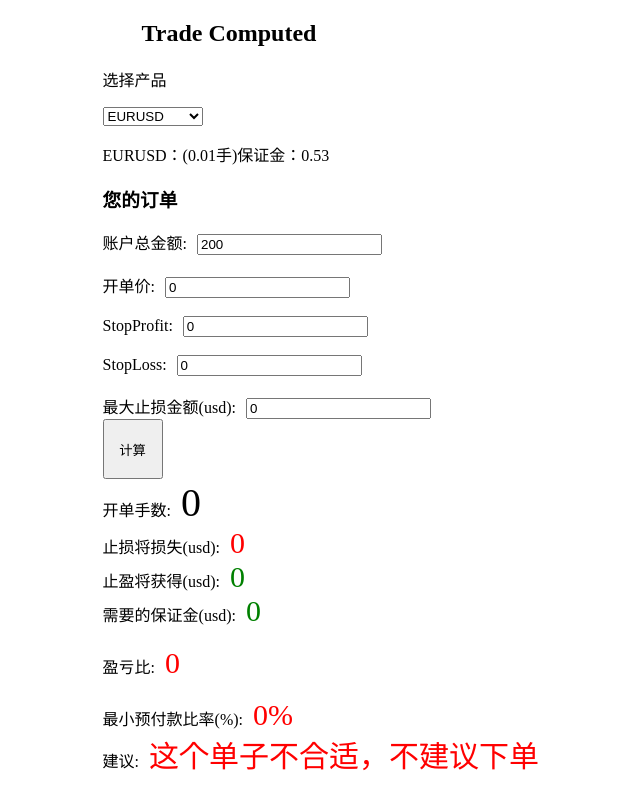
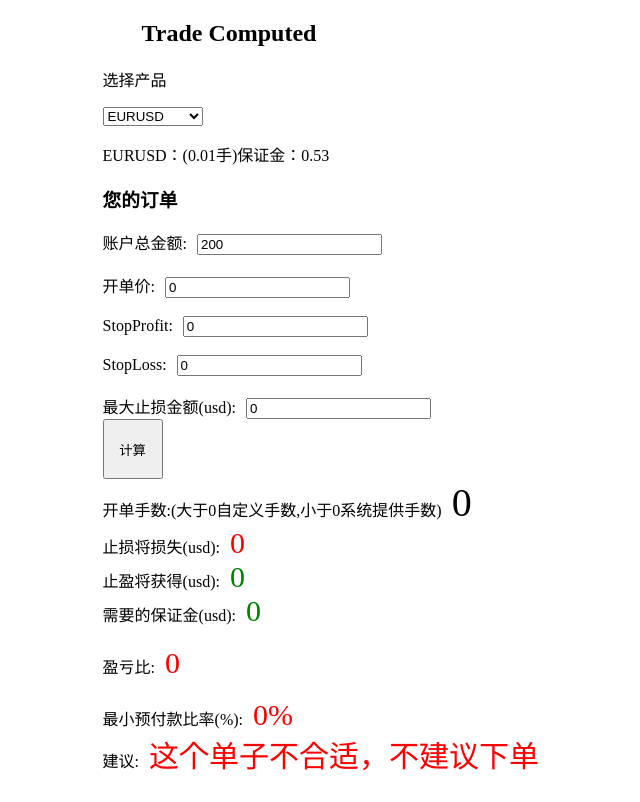
Before and after one commit to IShowCode-xt/trad, a Vue app: page / in a window 1280 px wide. Shown: the whole page, without its empty margins (411-1051 px from the left). Built offline with nearby package versions, Linux system fonts and the light colour scheme.

Commit message:
'tradeComputedv2.0'

```diff
--- a/src/App.vue
+++ b/src/App.vue
@@ -15,7 +15,7 @@
       <span>StopLoss:<input style="margin-left: 10px;" v-model="StopLoss"></span><br/><br/>
       <span>最大止损金额(usd):<input style="margin-left: 10px;" v-model="maxLoss"></span><br/>
       <button @click="compute" style="width: 60px; height: 60px;">计算</button><br/>
-      <span>开单手数:<span style="font-size: 40px; margin-left: 10px;">{{prhand}}</span></span><br/>
+      <span>开单手数:(大于0自定义手数,小于0系统提供手数)<span style="font-size: 40px; margin-left: 10px;">{{prhand}}</span></span><br/>
       <span>止损将损失(usd):<span style="font-size: 30px; margin-left: 10px;color: red;">{{accountloss}}</span></span><br/>
       <span>止盈将获得(usd):<span style="font-size: 30px; margin-left:  10px; color:green;">{{accountprofit}}</span></span><br/>
       <span>需要的保证金(usd):<span style="font-size: 30px; margin-left:  10px; color:green;">{{accountbzj}}</span></span><br/>
@@ -68,7 +68,9 @@ export default {
       this.isbzj=false
       this.yinkui=false
       this.isheshi=true
+      if(this.prhand<0){
       this.prhand =((this.maxLoss/(Math.abs(this.currentPrice-this.StopLoss).toFixed(5)/this.product[this.productId].profit))*this.basehande).toFixed(2)
+      }
       console.log("最大损失金额:",this.maxLoss)
       console.log("波动点差:",Math.abs(this.currentPrice-this.StopLoss).toFixed(5))
       console.log("0.01手波动金额:",(Math.abs(this.currentPrice-this.StopLoss)/this.product[this.productId].profit).toFixed(2))
```
